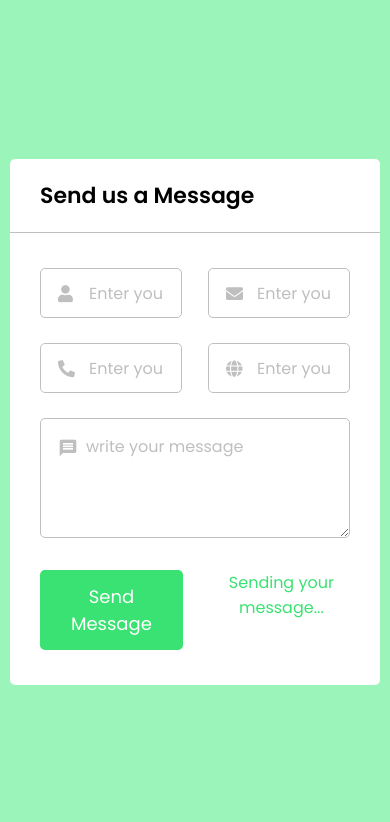
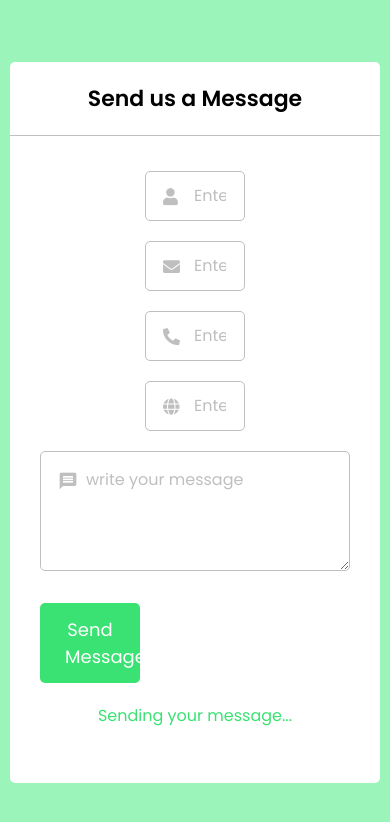
Before and after one commit to Philiposunlola/Contact-form, a PHP site: page / in a window 390 px wide. Shown: the top 822 px of the page. Run offline with PHP 8.4, Linux system fonts and the light colour scheme.

Commit message:
Update style.css

```diff
--- a/style.css
+++ b/style.css
@@ -115,3 +115,27 @@ form .button-area{
     color:   rgb(57, 226, 114);
     margin-left: 30px;
 }
+
+@media(max-width: 600px){
+    .wrapper header{
+        text-align: center;
+    }
+    form .dbl-field{
+        margin-bottom: 0px;
+        flex-direction: column;
+    }
+    .dbl-field .field{
+        width: 100px;
+        margin-bottom: 20px;
+    }
+    form .button-area{
+        flex-direction: column;
+    }
+    .button-area button{
+        width: 100px;
+    }
+    .button-area span{
+        text-align: center;
+        margin: 20px 0;
+    }
+}
```
